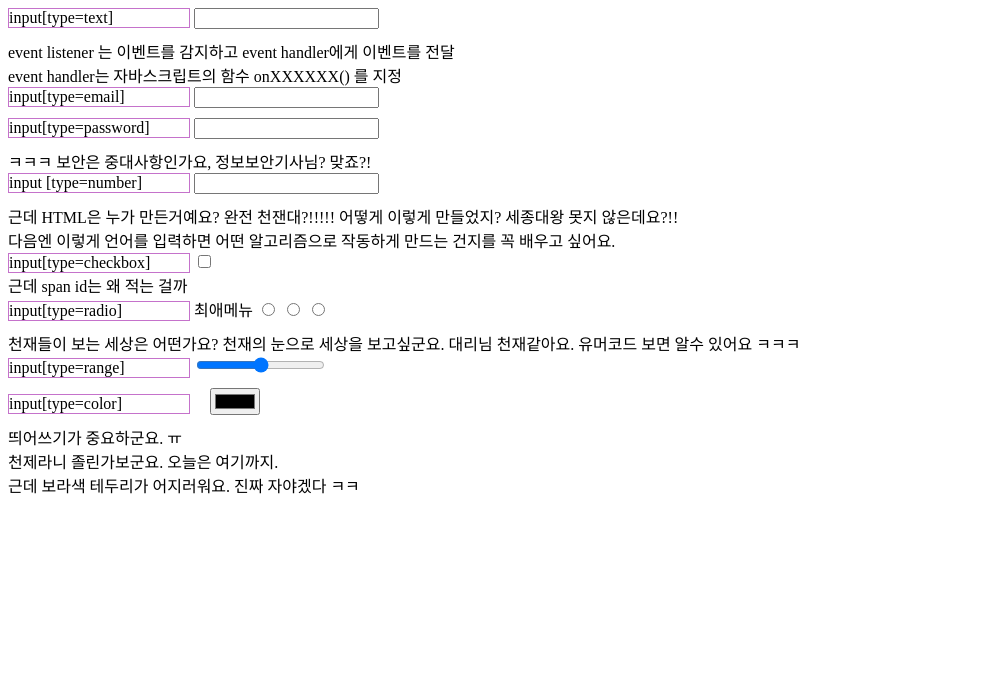
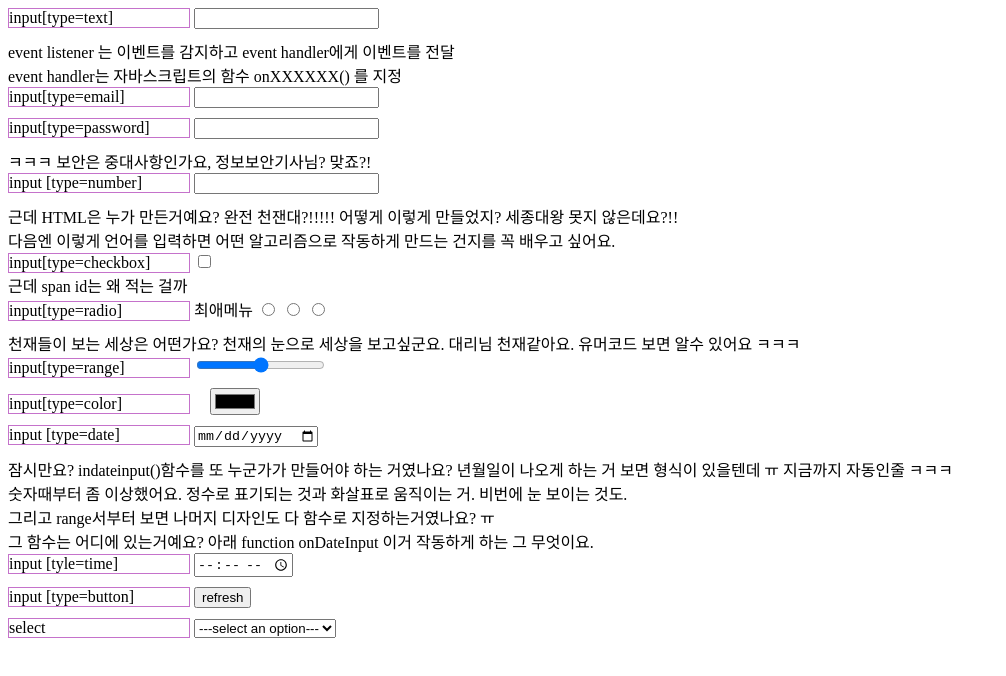
Before and after one commit to seoly0/tdct-web-study, a plain HTML site: page practice/process7.html in a window 1280 px wide. Shown: the whole page, without its empty margins (0-1006 px from the left). Drawn offline with Linux system fonts and the light colour scheme.

Commit message:
Update process7.html

```diff
--- a/practice/process7.html
+++ b/practice/process7.html
@@ -77,11 +77,47 @@ event handler는 자바스크립트의 함수 onXXXXXX() 를 지정
     </div>
     <span id="color"></span>
 </div>
-띄어쓰기가 중요하군요. ㅠ
-<br> 천제라니 졸린가보군요. 오늘은 여기까지.
-<br> 근데 보라색 테두리가 어지러워요. 진짜 자야겠다 ㅋㅋ
+
+<div class="row">
+    <span class="label"> input [type=date]</span>
+    <div class="input-wrapper">
+        <input type="date" oninput="inDateInput(value)">
+    </div>
+    <span id="date"></span>
+</div>
+잠시만요? indateinput()함수를 또 누군가가 만들어야 하는 거였나요? 년월일이 나오게 하는 거 보면 형식이 있을텐데 ㅠ 지금까지 자동인줄 ㅋㅋㅋ
+<br>숫자때부터 좀 이상했어요. 정수로 표기되는 것과 화살표로 움직이는 거. 비번에 눈 보이는 것도.
+<br>그리고 range서부터 보면 나머지 디자인도 다 함수로 지정하는거였나요? ㅠ
+<br>그 함수는 어디에 있는거예요? 아래 function onDateInput 이거 작동하게 하는 그 무엇이요.
+
+<div class="row">
+    <span class="label"> input [tyle=time]</span>
+    <div class="input-wrapper">
+        <input type="time" oninput="onTimeInput(value)">
+    </div>
+    <span id="ime"></span>
+</div>
+
+<div class="row">
+    <span class="label">input [type=button]</span>
+    <div class="input-wrapper">
+        <input type="button" value="refresh" onclick="onButtonInput()">
+    </div>
+</div>
 
 
+<div class="row">
+    <span class="label"> select </span>
+    <div class="input-wrapper">
+        <select oninput="onSelect(value)">
+        <option disabled selected> ---select an option---</option>
+        <option value="곱창">때론</option>
+        <option value="양꼬치">선택권이</option>
+        <option value="선짓국">없다</option>
+    </select>
+    </div>
+    <span id="select"></span>
+</div>
 <script lang="javascript">
     function onTextInput(value) {
       document.getElementById('text').innerText = value;
@@ -107,6 +143,18 @@ event handler는 자바스크립트의 함수 onXXXXXX() 를 지정
     function onColorInput(value) {
       document.getElementById('color').innerText = value;
     }
+    function onDateInput(value)  {
+        document.getElementById('time').innerText = value;
+    }
+    function onTimeInput(value) {
+        document.getElementById('date').innerText = value;
+    }
+    function onButtonInput() {
+        window.location.reload();
+    }
+    function onSelect(value) {
+        document.getElementById('select').innerText = value;
+    }
 </script>
 <style>
     .row {
```
